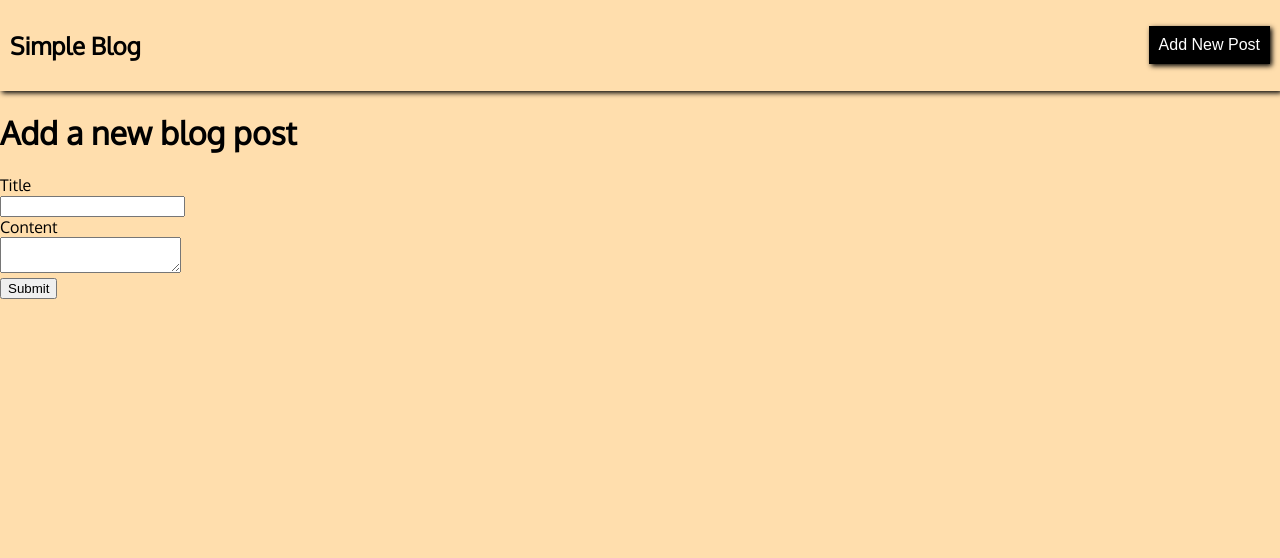
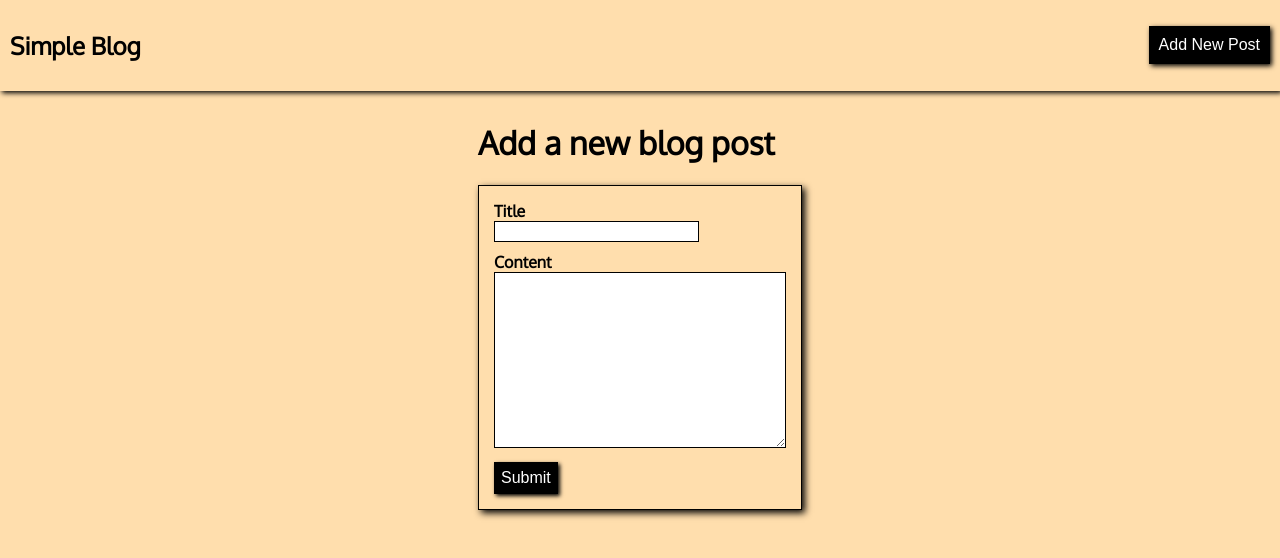
Before and after one commit to NathanAsowata/simple-blog, a Next.js app: page /newpost in a window 1280 px wide. Shown: the top 558 px of the page. Built offline with nearby package versions, Linux system fonts and the light colour scheme; no server answers.

Commit message:
style: Designed the "new post" form

```diff
--- a/pages/newpost.tsx
+++ b/pages/newpost.tsx
@@ -1,6 +1,7 @@
 import { FormEvent, useState } from "react"
 import db from "../backend/firebase"
 import { collection, addDoc } from "firebase/firestore";
+import styles from "../styles/NewPost.module.scss"
 
 
 const NewPost = () => {
@@ -34,7 +35,7 @@ const NewPost = () => {
   }
 
   return (
-    <>
+    <main className={styles.container}>
     {/* The page title */}
     <h1>Add a new blog post</h1>
 
@@ -45,7 +46,7 @@ const NewPost = () => {
     </div> }
 
     {/* This form receives the user inputs */}
-    <form onSubmit={addNewPost}>
+    <form onSubmit={addNewPost} className={styles.form}>
 
       {/* This section accepts blog post title */}
       <label htmlFor="title">Title</label><br />
@@ -60,6 +61,8 @@ const NewPost = () => {
       <label htmlFor="content">Content</label><br />
       <textarea
         name="content"
+        cols={30}
+        rows={10}
         value={content}
         onChange={(e) => setContent(e.target.value)}
       ></textarea><br />
@@ -67,7 +70,7 @@ const NewPost = () => {
       {/* The submit button */}
       <button type="submit">Submit</button>
     </form>
-    </>
+    </main>
   )
 }
 
--- /dev/null
+++ b/styles/NewPost.module.scss
@@ -0,0 +1,27 @@
+.container{
+    display: grid;
+    justify-content: center;
+}
+.form{
+    box-shadow: 3px 3px 7px black;
+    border: 1px solid black;
+    width: fit-content;
+    padding: 15px;
+    label{
+        font-weight: bold;
+    }
+    input, textarea{
+        margin-bottom: 10px;
+        border: 1px solid black;
+        outline: none;
+        font-size: 15px;
+    }
+    button{
+        background-color: black;
+        color: white;
+        padding: 7px;
+        border: none;
+        font-size: 16px;
+        box-shadow: 2px 2px 4px black;
+    }
+}
```
